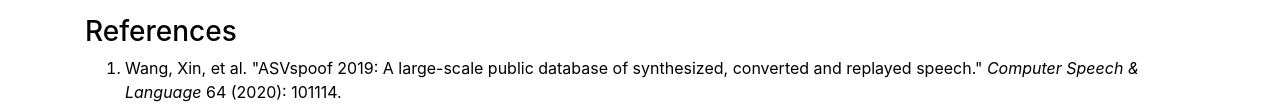
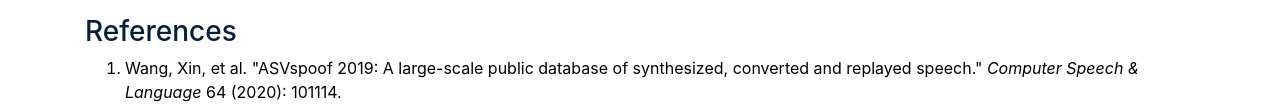
Before and after one commit to aurosweta-jm18/HuLA, a plain HTML site: page docs/index.html in a window 1280 px wide. Shown: the part 1404-1509 px from the top of the page. Drawn offline with nearby package versions, Linux system fonts and the light colour scheme.

Commit message:
Update index.html

```diff
--- a/docs/index.html
+++ b/docs/index.html
@@ -150,7 +150,7 @@
 		</ul>
 
 
-          <h3>References</h3>
+          <h3 style="color:#001f3f;">References</h3>
           <ol>
             <li>Wang, Xin, et al. "ASVspoof 2019: A large-scale public database of synthesized, converted and replayed
               speech." <i>Computer Speech & Language</i> 64 (2020): 101114.</li>
```
